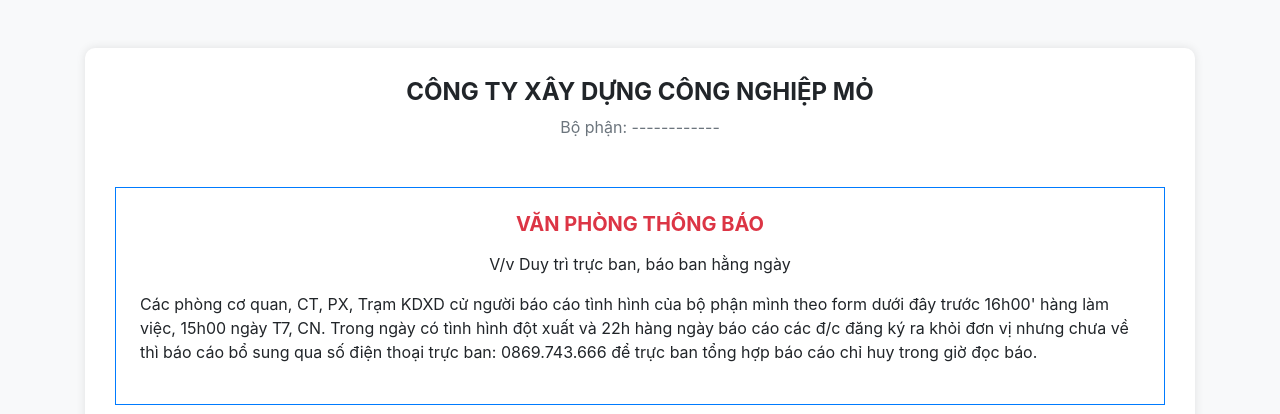
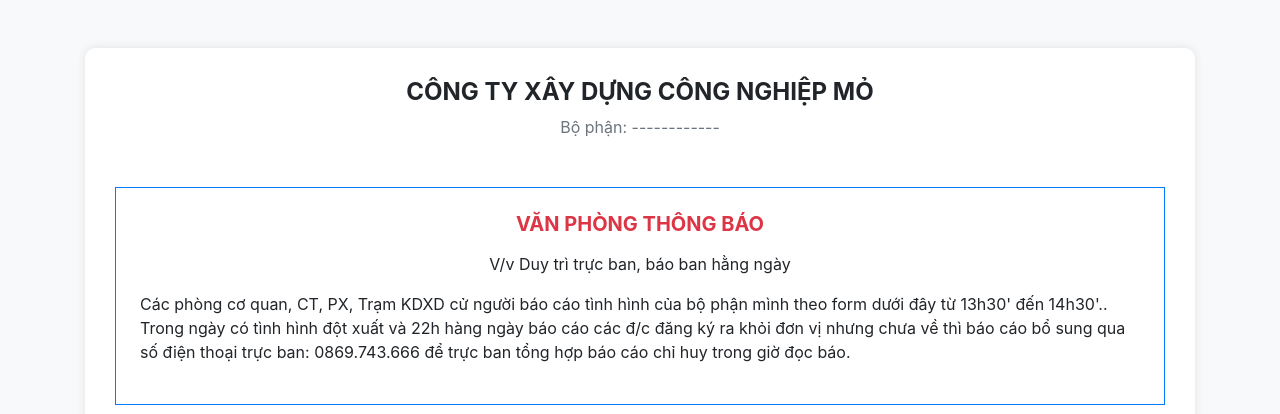
Before and after one commit to trucbancnm/baobancongnghiepmo, a plain HTML site: page index.html in a window 1280 px wide. Shown: the top 414 px of the page. Drawn offline with nearby package versions, Linux system fonts and the light colour scheme.

Commit message:
Update index.html

```diff
--- a/index.html
+++ b/index.html
@@ -101,7 +101,7 @@
             <div class="mt-3">
               <p>
                 Các phòng cơ quan, CT, PX, Trạm KDXD cử người báo cáo tình hình của bộ phận mình theo form dưới đây
-                trước 16h00' hàng làm việc, 15h00 ngày T7, CN. Trong ngày có tình hình đột xuất và 22h hàng ngày
+               từ 13h30' đến 14h30'.. Trong ngày có tình hình đột xuất và 22h hàng ngày
                 báo cáo các đ/c đăng ký ra khỏi đơn vị nhưng chưa về thì báo cáo bổ sung qua số điện thoại trực
                 ban: 0869.743.666 để trực ban tổng hợp báo cáo chỉ huy trong giờ đọc báo.
               </p>
```
